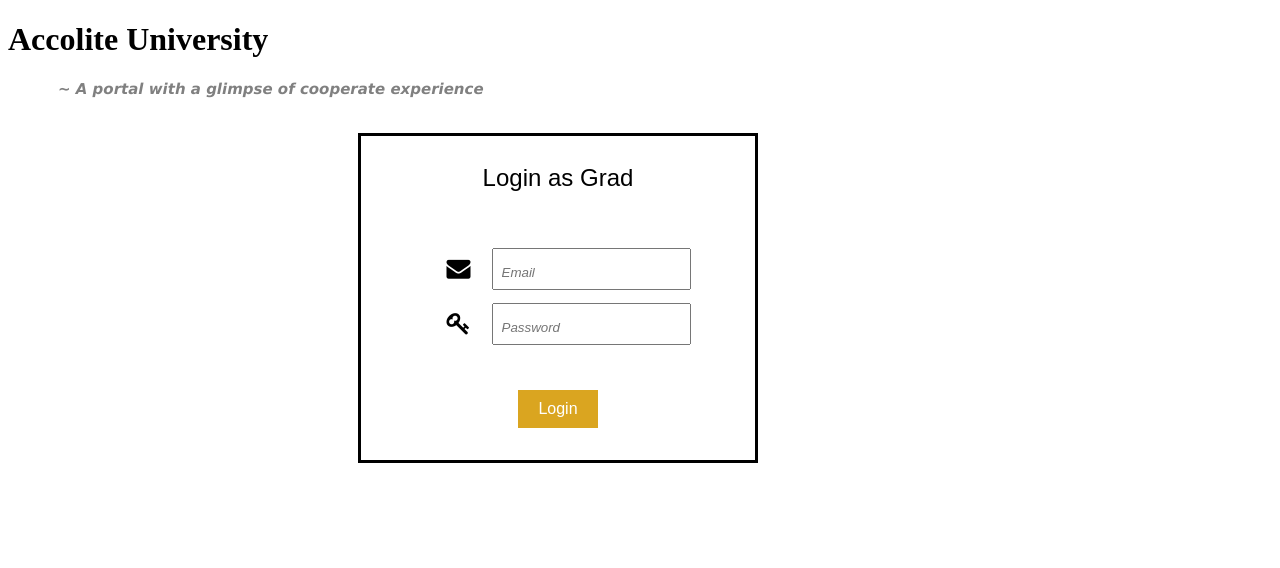
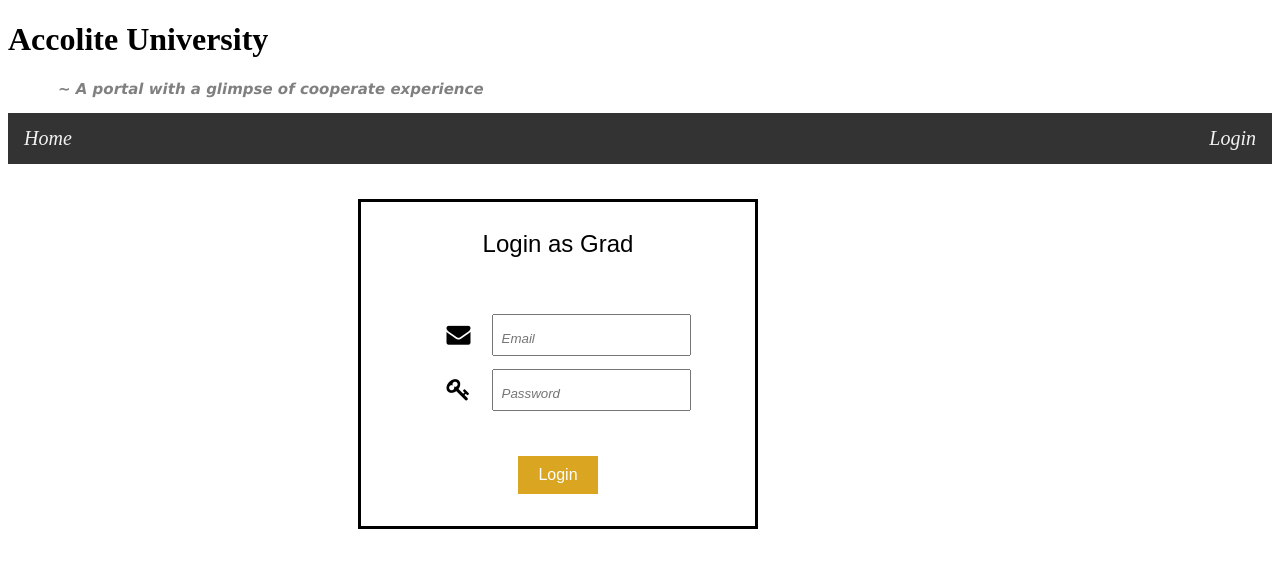
Before and after one commit to Chindhu-git/AssessmentModule, an Angular app: page /login/grad in a window 1280 px wide. Shown: the top 568 px of the page. Built offline with nearby package versions, Linux system fonts and the light colour scheme.

Commit message:
fourth commit

```diff
--- a/src/app/grad/grad.component.css
+++ b/src/app/grad/grad.component.css
@@ -39,3 +39,24 @@ form{
     margin: 4px 2px;
     cursor: pointer;
   }
+  .navbar {
+    overflow: hidden;
+    background-color: #333;
+    position: relative;
+    top: 100;
+    width: 100%;
+  }
+.navbar a {
+    float: left;
+    display: block;
+    color: #f2f2f2;
+    text-align: center;
+    padding: 14px 16px;
+    text-decoration: none;
+    font-size: 20px;
+    font-style: italic;
+  }
+.navbar a:hover {
+    background: #ddd;
+    color: black;
+  }
--- a/src/app/grad/grad.component.html
+++ b/src/app/grad/grad.component.html
@@ -2,6 +2,10 @@
 <script src="//maxcdn.bootstrapcdn.com/bootstrap/3.3.0/js/bootstrap.min.js"></script>
 <script src="//code.jquery.com/jquery-1.11.1.min.js"></script>
 
+<div class="navbar">
+    <a routerLink="/home" routerLinkActive="active">Home</a>
+    <a routerLink="/login" routerLinkActive="active" style="float: right;">Login</a>
+</div>
 <div style="text-align: center;color: black;">
     <h1>{{message}}</h1>
 </div>
--- a/src/app/trainer/trainer.component.css
+++ b/src/app/trainer/trainer.component.css
@@ -39,3 +39,24 @@ form{
     margin: 4px 2px;
     cursor: pointer;
   }
+  .navbar {
+    overflow: hidden;
+    background-color: #333;
+    position: relative;
+    top: 100;
+    width: 100%;
+  }
+.navbar a {
+    float: left;
+    display: block;
+    color: #f2f2f2;
+    text-align: center;
+    padding: 14px 16px;
+    text-decoration: none;
+    font-size: 20px;
+    font-style: italic;
+  }
+.navbar a:hover {
+    background: #ddd;
+    color: black;
+  }
--- a/src/app/trainer/trainer.component.html
+++ b/src/app/trainer/trainer.component.html
@@ -1,4 +1,8 @@
 <link rel="stylesheet" href="https://cdnjs.cloudflare.com/ajax/libs/font-awesome/4.7.0/css/font-awesome.min.css">
+<div class="navbar">
+    <a routerLink="/home" routerLinkActive="active">Home</a>
+    <a routerLink="/login" routerLinkActive="active" style="float: right;">Login</a>
+</div>
 <div>
     <form>
         <br>
```
